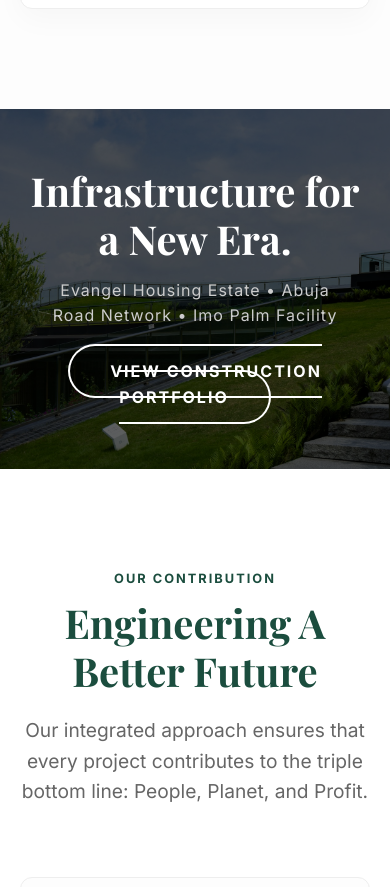
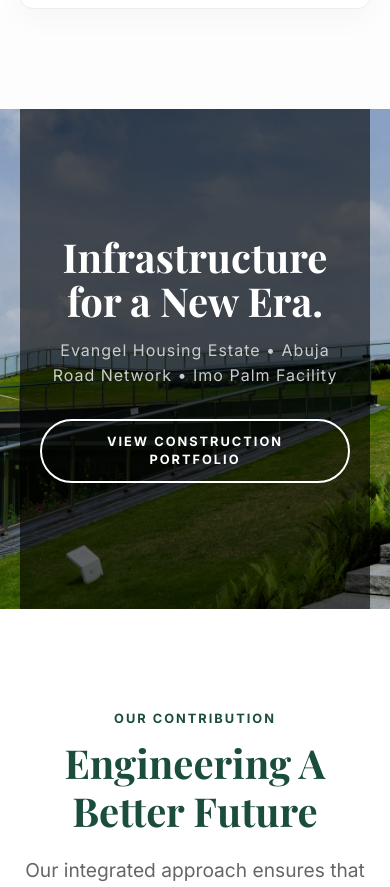
Before and after one commit to Chidi09/Project-EG-Group-World-Class-Rebrand, a React (Vite) app: page / in a window 390 px wide. Shown: the part 4779-5666 px from the top of the page. Built offline with nearby package versions, Linux system fonts and the light colour scheme.

Commit message:
Refine parallax strip styles in Home.css for enhanced mobile responsiveness: Adjust layout, padding, and button sizing to improve visual appeal and usability on smaller screens. Update media queries for better content presentation across devices.

```diff
--- a/src/pages/corporate/Home.css
+++ b/src/pages/corporate/Home.css
@@ -285,24 +285,68 @@
 .process-step h4 { font-size: 1.4rem; margin-bottom: 10px; font-family: 'Playfair Display', serif; }
 .step-arrow { color: #ddd; padding: 0 20px; }
 
-/* --- 5. PARALLAX STRIP (NEW) --- */
+/* --- 5. PARALLAX STRIP (FIXED) --- */
 .parallax-strip {
-  position: relative; height: 500px; overflow: hidden; display: flex; align-items: center; justify-content: center;
-  color: white; text-align: center;
+  position: relative;
+  height: 500px;
+  overflow: hidden;
+  display: flex;
+  align-items: center;
+  justify-content: center;
+  color: white;
+  text-align: center;
+  padding: 0 20px; /* prevent content touching edges on smaller screens */
 }
 .strip-bg {
   position: absolute; top: -20%; left: 0; width: 100%; height: 140%;
   background-image: url('/images/hero-const.jpg');
   background-size: cover; background-position: center; z-index: 0;
 }
-.strip-overlay { position: relative; z-index: 1; background: rgba(0,0,0,0.6); width: 100%; height: 100%; display: flex; align-items: center; justify-content: center; }
-.strip-content h2 { font-size: 3.5rem; font-family: 'Playfair Display', serif; margin-bottom: 15px; }
-.strip-content p { font-size: 1.2rem; margin-bottom: 30px; letter-spacing: 1px; color: #ccc; }
+.strip-overlay {
+  position: relative;
+  z-index: 1;
+  background: rgba(0,0,0,0.6);
+  width: 100%;
+  height: 100%;
+  display: flex;
+  align-items: center;
+  justify-content: center;
+}
+.strip-content {
+  width: 100%;
+  max-width: 800px;
+}
+.strip-content h2 {
+  font-size: 3.5rem;
+  font-family: 'Playfair Display', serif;
+  margin-bottom: 15px;
+  line-height: 1.1;
+}
+.strip-content p {
+  font-size: 1.2rem;
+  margin-bottom: 40px;
+  letter-spacing: 1px;
+  color: #ccc;
+  line-height: 1.6;
+}
+/* Button: solid pill that survives wrapping */
 .btn-strip {
-  border: 2px solid white; color: white; padding: 15px 40px; border-radius: 50px;
-  text-transform: uppercase; letter-spacing: 2px; font-weight: 700; transition: 0.3s;
+  display: inline-block;
+  border: 2px solid white;
+  color: white;
+  padding: 18px 40px;
+  border-radius: 50px;
+  text-transform: uppercase;
+  letter-spacing: 2px;
+  font-weight: 700;
+  transition: 0.3s;
+  text-decoration: none;
+  font-size: 0.9rem;
 }
-.btn-strip:hover { background: white; color: black; }
+.btn-strip:hover {
+  background: white;
+  color: black;
+}
 
 /* --- 7. PARTNER MARQUEE (NEW) --- */
 .partners-marquee { padding: 80px 0; background: white; overflow: hidden; }
@@ -360,13 +404,6 @@
   .lead-text { font-size: 1.1rem; }
   .process-grid { flex-direction: column; gap: 40px; }
   .step-arrow { transform: rotate(90deg); margin: 20px 0; }
-  /* Parallax strip: slightly shorter and more padded on small screens */
-  .parallax-strip { height: 360px; }
-  .strip-content h2 { font-size: 2.5rem; }
-  .strip-content p {
-    font-size: 1rem;
-    padding: 0 20px;
-  }
 }
 
 @media (max-width: 768px) {
@@ -377,4 +414,31 @@
   .promo-visual { height: 250px; }
   .section-head-center h2 { font-size: 2.5rem; }
   .stat-num { font-size: 3rem; }
+
+  /* Parallax copy and button sizing on mobile */
+  .strip-content h2 {
+    font-size: 2.5rem;
+  }
+
+  .strip-content p {
+    font-size: 1rem;
+    margin-bottom: 30px;
+  }
+
+  .btn-strip {
+    padding: 15px 30px;
+    font-size: 0.8rem;
+    width: auto;
+    max-width: 100%;
+    white-space: nowrap;
+  }
 }
+
+/* SUPER SMALL SCREENS (iPhone SE etc) */
+@media (max-width: 400px) {
+  .btn-strip {
+    white-space: normal;
+    line-height: 1.4;
+    padding: 12px 20px;
+  }
+}
```
